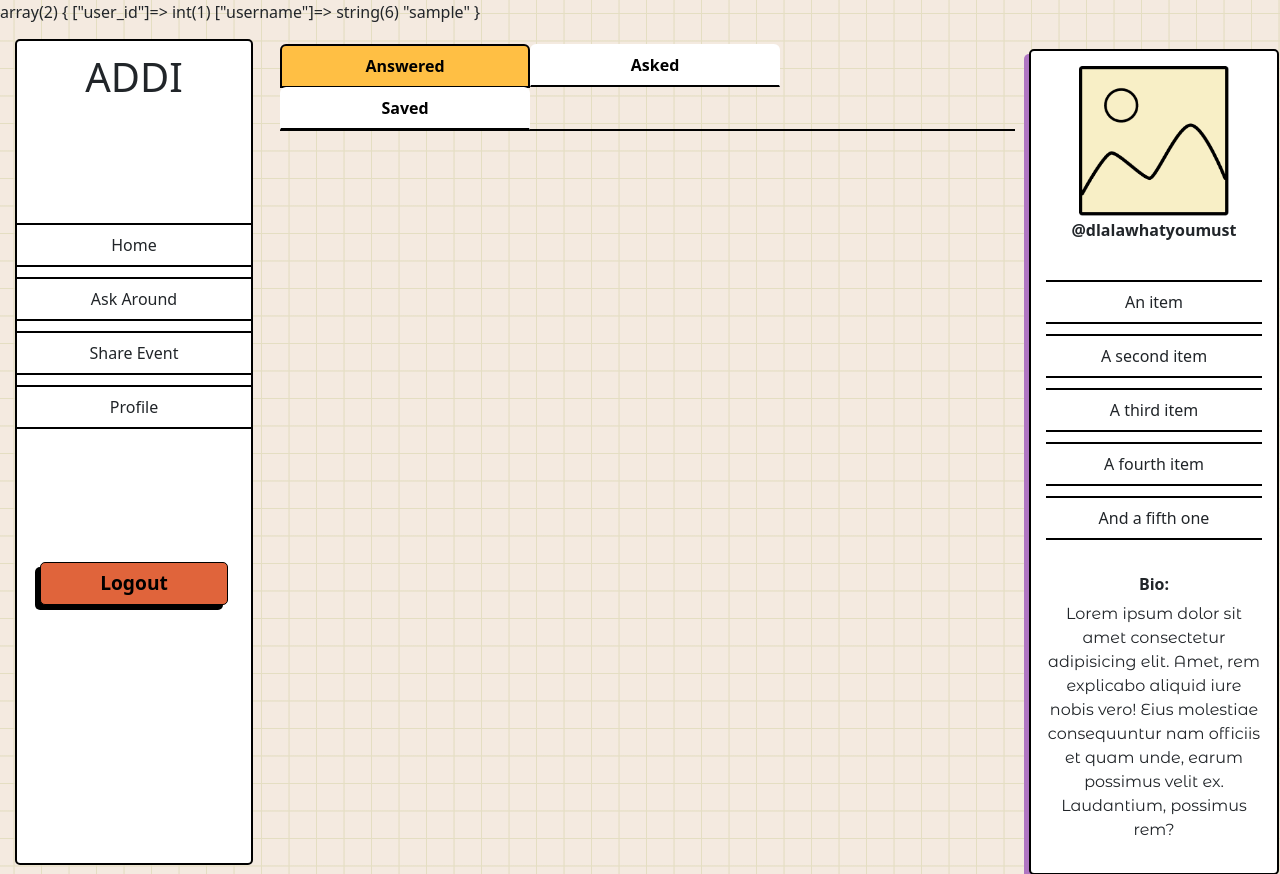
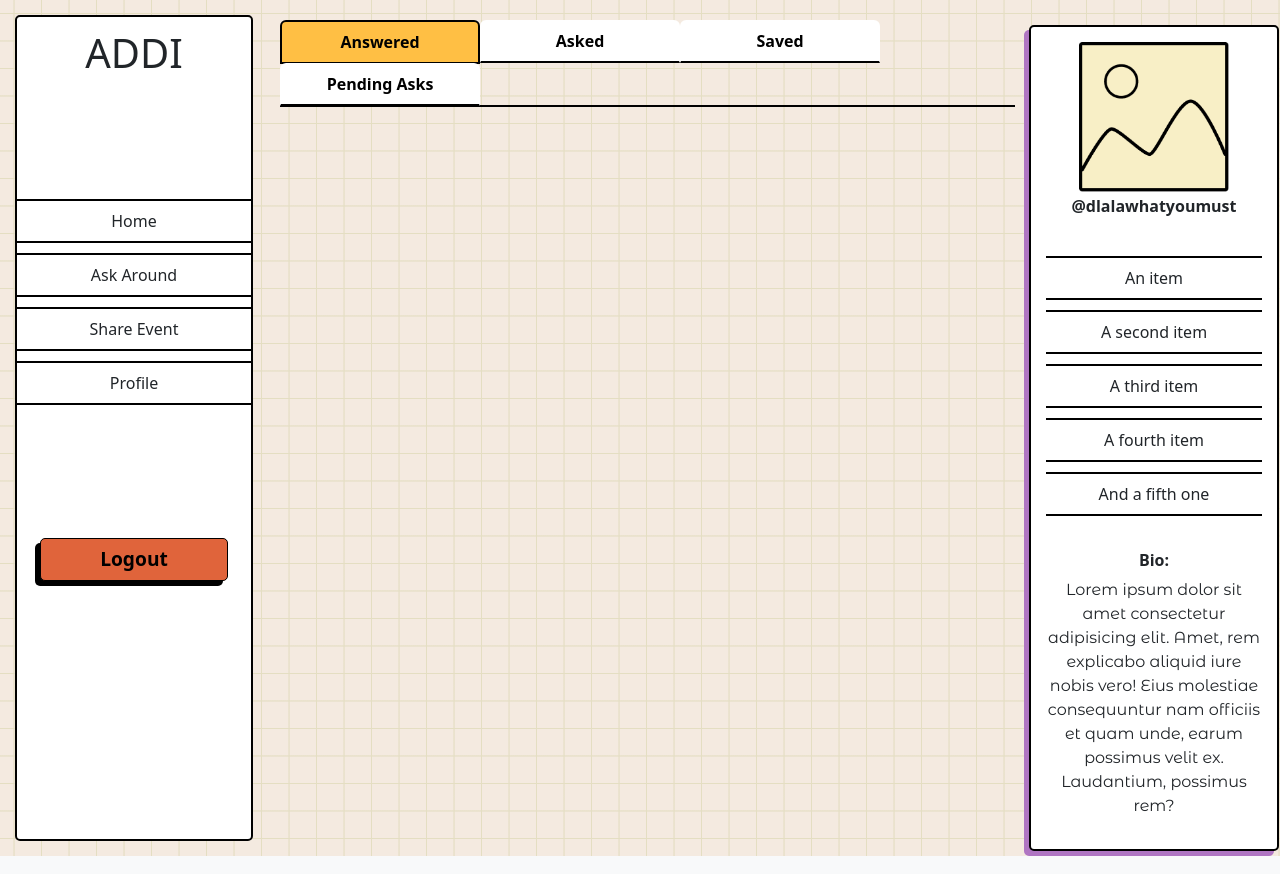
Before and after one commit to Mwape-Kurete/ADDI, a PHP site: page /pages/profile.php in a window 1280 px wide. Shown: the top 874 px of the page. Run offline with PHP 8.4, Linux system fonts and the light colour scheme; the visitor is signed in with stand-in values (Sample User, id 1); some web fonts are replaced.

Commit message:
styling and db continuity

```diff
--- a/assets/css/main.css
+++ b/assets/css/main.css
@@ -695,7 +695,7 @@ textarea {
 
 .profile-nav-tabs {
   text-align: center;
-  width: 250px;
+  width: 200px;
 }
 
 .home-tabs {
--- a/includes/header.php
+++ b/includes/header.php
@@ -29,9 +29,7 @@
 </head>
 
 <body>
-    <?php session_start();
-    var_dump($_SESSION); //unexpected session breaking debug
-    ?>
+    <?php session_start(); ?>
     <div class="d-flex" id="wrapper">
         <!-- Sidebar -->
         <div class="border-right sidebar-cont" id="sidebar-wrapper">
--- a/includes/profile-tabs.php
+++ b/includes/profile-tabs.php
@@ -9,5 +9,8 @@
     <li class="nav-item profile-nav-tabs">
         <a class="nav-link" href="#" data-target="saved-content">Saved</a>
     </li>
+    <li class="nav-item profile-nav-tabs">
+        <a class="nav-link" href="#" data-target="pending-content">Pending Asks</a>
+    </li>
 </ul>
 <!--Profile Tabs End-->
--- a/pages/profile.php
+++ b/pages/profile.php
@@ -12,6 +12,9 @@
         <div class="profile-content-saved tab-content" id="saved-content" style="display: none;">
 
         </div>
+        <div class="profile-content-saved tab-content" id="pending-content" style="display: none;">
+
+        </div>
 
     </div>
     <div class="col activityPanel">
```
